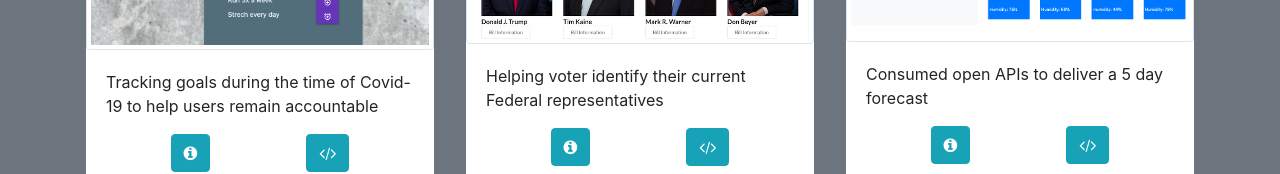
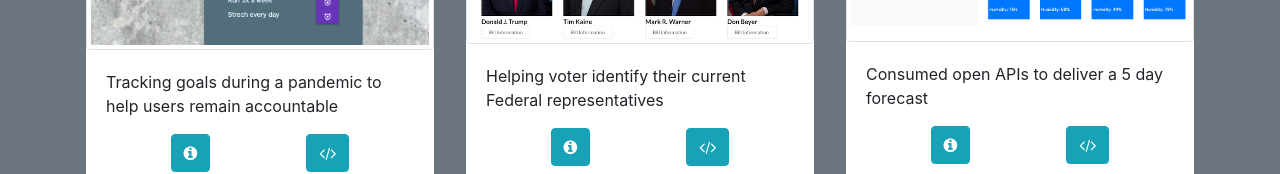
Before and after one commit to crackedsnowboard/portfolio-highlights, a plain HTML site: page index.html in a window 1280 px wide. Shown: the part 535-709 px from the top of the page. Drawn offline with nearby package versions, Linux system fonts and the light colour scheme.

Commit message:
small edit

```diff
--- a/index.html
+++ b/index.html
@@ -72,7 +72,7 @@
                             alt="picture of input for address">
                         <div class="card-body">
 
-                            <p class="card-text">Tracking goals during the time of Covid-19 to help users remain accountable</p>
+                            <p class="card-text">Tracking goals during a pandemic to help users remain accountable</p>
                             <div class="d-flex justify-content-center">
                                 <a href="https://vast-hollows-48558.herokuapp.com" class="btn btn-info mr-5"><i class="fa fa-info-circle"></i></a>
                                 <a href="https://github.com/crackedsnowboard/project-maven"
```
